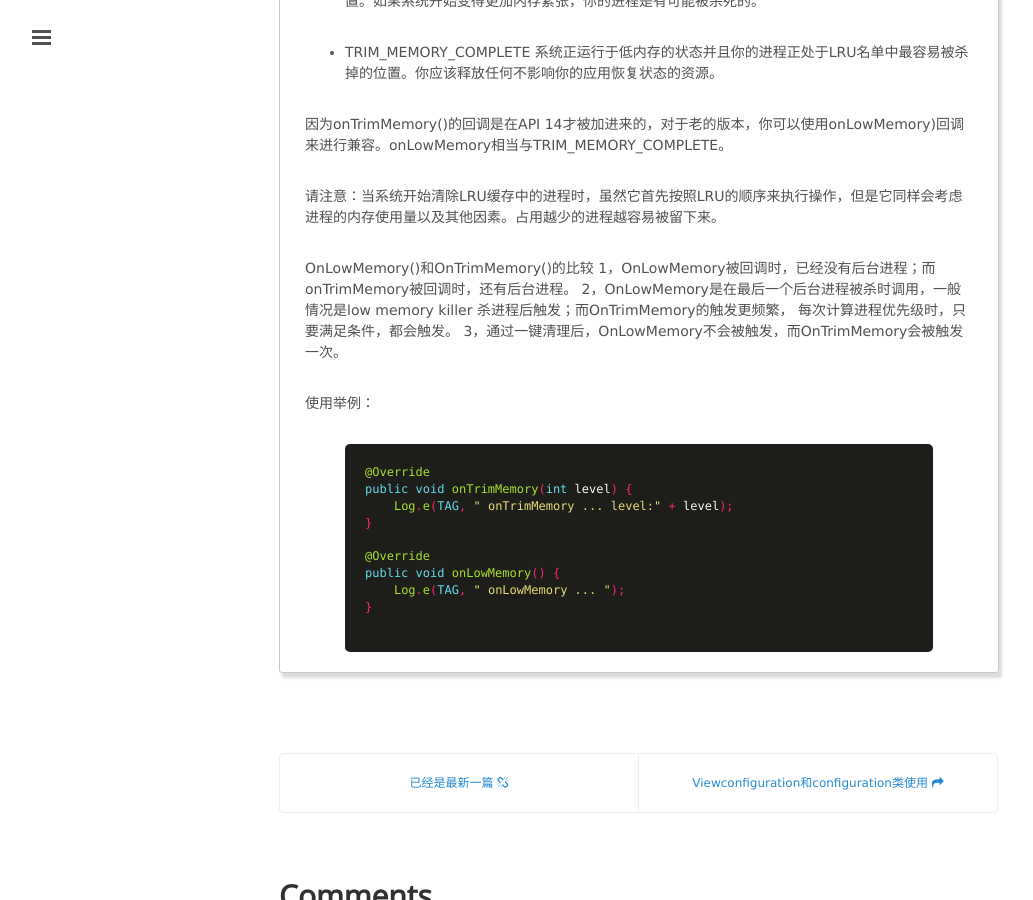
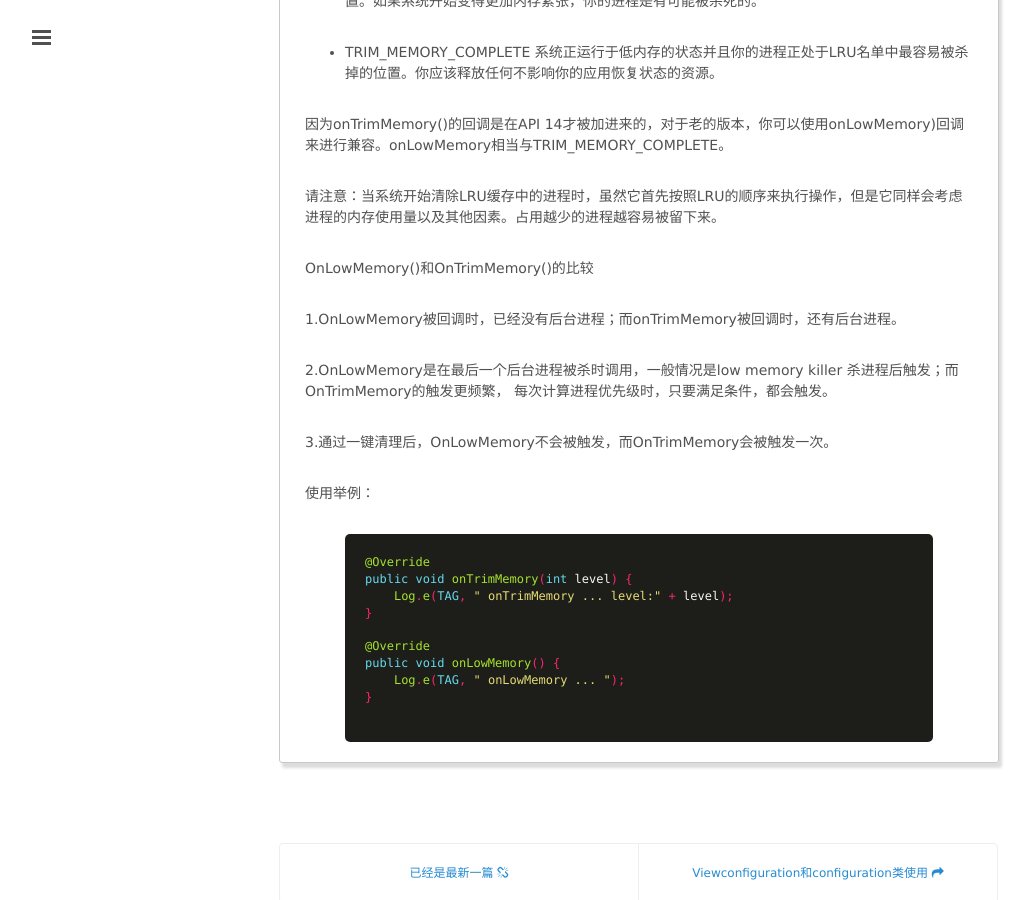
Before and after one commit to mxn21/mxn21.github.io, a Jekyll site: the page built from _posts/2015-12-2-onTerminate和onLowMemory的使用.md, in a window 1280 px wide and 900 px high, scrolled down 3467 px. Shown: the whole window, without its empty margins (1-1034 px from the left). Built offline with Jekyll 4.4.1, drawn with Linux system fonts in a browser that asks for light colours; Markdown is read by kramdown in place of the engine named in the settings; comment, search, counter and statistics services are not loaded.

Commit message:
34543534

```diff
--- a/_posts/2015-12-2-onTerminate和onLowMemory的使用.md
+++ b/_posts/2015-12-2-onTerminate和onLowMemory的使用.md
@@ -142,10 +142,13 @@
 请注意：当系统开始清除LRU缓存中的进程时，虽然它首先按照LRU的顺序来执行操作，但是它同样会考虑进程的内存使用量以及其他因素。占用越少的进程越容易被留下来。
 
 OnLowMemory()和OnTrimMemory()的比较
-1，OnLowMemory被回调时，已经没有后台进程；而onTrimMemory被回调时，还有后台进程。
-2，OnLowMemory是在最后一个后台进程被杀时调用，一般情况是low memory killer 杀进程后触发；而OnTrimMemory的触发更频繁，
+
+1.OnLowMemory被回调时，已经没有后台进程；而onTrimMemory被回调时，还有后台进程。
+
+2.OnLowMemory是在最后一个后台进程被杀时调用，一般情况是low memory killer 杀进程后触发；而OnTrimMemory的触发更频繁，
 每次计算进程优先级时，只要满足条件，都会触发。
-3，通过一键清理后，OnLowMemory不会被触发，而OnTrimMemory会被触发一次。
+
+3.通过一键清理后，OnLowMemory不会被触发，而OnTrimMemory会被触发一次。
 
 使用举例：
 
```
